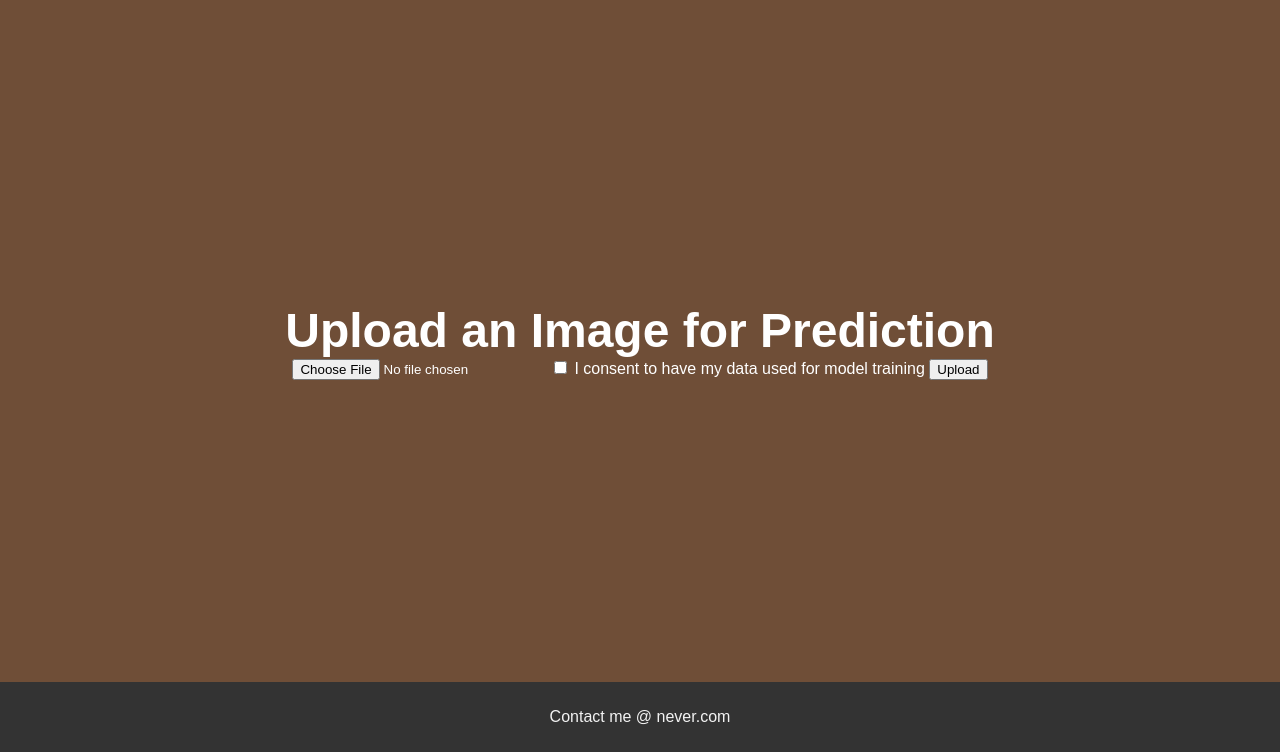
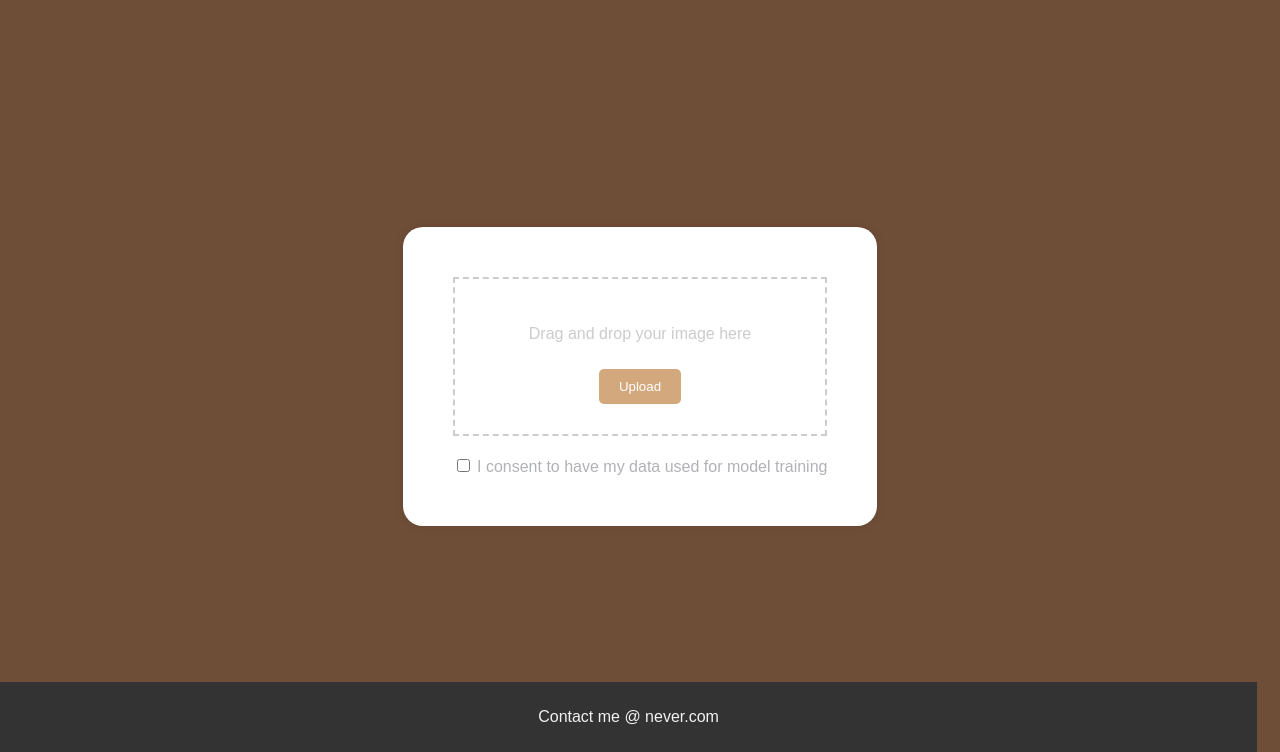
Before and after one commit to zedchichi/FYP_ENHANCING-ACCURACY-IN-BRITISH-SIGN-LANGUAGE-TRANSLATION-DIGITS-, a Flask app: page /upload in a window 1280 px wide. Shown: the part 48-800 px from the top of the page. Run offline with Flask 3, Linux system fonts and the light colour scheme.

Commit message:
handle feedback, and display results better. Better upload look

```diff
--- a/app/templates/upload.html
+++ b/app/templates/upload.html
@@ -12,6 +12,7 @@
             display: flex;
             flex-direction: column;
             height: 100vh;
+
         }
         .navbar {
             background-color: #333;
@@ -51,6 +52,74 @@
             text-align: center;
             padding: 10px;
             font-size: 1em;
+            bottom: 0;
+            width: 96.65%;
+            position: absolute;
+            height: 50px;
+            overflow: hidden;
+        }
+        .upload-box {
+            background: #fff;
+            border-radius: 20px;
+            padding: 50px;
+            text-align: center;
+            box-shadow: 0 0 10px rgba(0, 0, 0, 0.1);
+        }
+        .drag-area {
+            border: 2px dashed #ccc;
+            padding: 30px;
+            cursor: pointer;
+            color: #ccc;
+        }
+        .drag-area:hover {
+            background-color: #fafafa;
+        }
+        .btn {
+            background-color: #d3a87c;
+            border: none;
+            padding: 10px 20px;
+            border-radius: 5px;
+            color: #fff;
+            margin-top: 10px;
+            cursor: pointer;
+        }
+        .consent-checkbox {
+            margin-top: 20px;
+            color: #B1B2B5;
+        }
+        .result-container {
+            display: none;
+            margin-top: 20px;
+        }
+        .feedback-section {
+            text-align: left;
+            display: flex;
+            align-items: center;
+        }
+        .feedback-section label, .feedback-section input {
+            margin-right: 10px;
+        }
+        /* Styles for second image functionality */
+        .feedback-form {
+            display: none;
+            background-color: #fff;
+            color: #000;
+            padding: 20px;
+            margin-top: 20px;
+            text-align: center;
+            border-radius: 10px;
+        }
+        .feedback-form input[type="text"] {
+            padding: 5px;
+            margin: 5px;
+        }
+        .feedback-form input[type="submit"] {
+            background-color: #d3a87c;
+            border: none;
+            padding: 10px 20px;
+            border-radius: 5px;
+            color: #fff;
+            cursor: pointer;
         }
     </style>
 </head>
@@ -62,48 +131,138 @@
     </div>
 
      <div class="main-content">
-        <h1>Upload an Image for Prediction</h1>
-        <form action="{{ url_for('views.upload') }}" method="post" enctype="multipart/form-data">
-            <input type="file" name="file" required>
-            <label>
-                <input type="checkbox" name="consent" required>
-                I consent to have my data used for model training
-            </label>
-            <input type="submit" value="Upload">
+         <div class="upload-box">
+             <div class="drag-area">
+                 <p>Drag and drop your image here</p>
+                 <button class="btn" onclick="document.getElementById('file-input').onclick()">Upload</button>
+                 <input type="file" id="file-input" hidden onchange="uploadFile()">
+             </div>
+
+             <div class="consent-checkbox">
+                 <input type="checkbox" id="consent" name="consent" required>
+                 <label for="consent">I consent to have my data used for model training</label>
+             </div>
+         </div>
+
+
+        <div class="result-container" id="result-container">
+
+        </div>
+
+         <form class="feedback-form" id="feedback-form" onsubmit="submitFeedback(event)">
+             <h2>Prediction Result:</h2>
+             <img id="predicted-image" src="" alt="Predicted Image" style="max-width: 200px; display: block; margin: auto;">
+             <div id="prediction-result"></div>
+
+            <div class="feedback-section">
+                <label for="yes">Was the prediction correct?</label>
+                <input type="radio" id="yes" name="feedback" value="yes">
+                <label for="yes">Yes</label>
+                <input type="radio" id="no" name="feedback" value="no">
+                <label for="no">No</label>
+            </div>
+
+            <input type="text" id="correct-prediction" name="correct-prediction" placeholder="Correct Prediction" required>
+            <input type="submit" value="SUBMIT">
          </form>
      </div>
 
-     <div id="prediction-result" style="display: none;" class="main-content">
-         <h2>Prediction Result:</h2>
-         <p id="model-prediction"></p>
-         <h3>Was the prediction correct?</h3>
-         <button onclick="feedbackYes()">Yes</button>
-         <button onclick="feedbackNo()">No</button>
-
-         <div id="wrong-prediction" style="display: none;">
-             <p>Please enter the correct number:</p>
-             <input type="text" id="correct-number" name="correct-number">
-             <button onclick="submitCorrection()">Submit Correction</button>
-         </div>
-     </div>
 
     <div class="footer">
         <p>Contact me @ never.com</p>
     </div>
 
     <script>
-    function feedbackYes() {
-        alert('Thank you for your feedback');
+
+         function uploadFile() {
+                // Implement file upload functionality here
+                // After file is uploaded, you would call a function to handle the prediction and then display the result container.
+
+                let fileInput = document.getElementId('file-input');
+                let file = fileInput.files[0]
+
+                if(!file){
+                    alert('Please select a file to upload')
+                    return;
                 }
 
-    function submitCorrection() {
-         var correctNumber = document.getElementById('correct-number').value;
+               let formData = new FormData();
+                formData.append('file', file);
 
-         if (correctNumber.trim == ''{
-            alert('please enter a number');
+                let consentCheckbox = document.getElementId('consent');
+                if (!consentCheckbox.checked) {
+                    alert('Please provide consent to use your data for model training.');
                     return;
                 }
-         alert('Thank you for the correction');
+
+                 // Append consent to the form data
+                formData.append('consent',consentCheckbox.checked);
+
+                // Use fetch to send the file to the server
+                fetch('/upload', {
+                    method: 'POST',
+                    body: formData
+                })
+                .then(response => response.json()) // Assuming the server responds with JSON
+                .then(data => {
+                    console.log(data); // Handle the response data from the server
+                    // For example, if your server returns the prediction result:
+                    document.getElementById('prediction-result').innerText = data.result;
+                    // Show the result container
+                    document.getElementById('result-container').style.display = 'block';
+                })
+                .catch(error => {
+                    console.error('Error:', error);
+                });
+
+         }
+
+        function submitFeedback(event) {
+            event.preventDefault();
+            // Get the value of the selected radio button
+            let feedback = document.querySelector('input[name="feedback"]:checked').value;
+            let correctPrediction = document.getElementById('correct-prediction').value;
+
+            if (feedback === 'no' && !correctPrediction) {
+                alert('Please enter the correct prediction.');
+                return;
+            }
+
+            // Implement the logic to send feedback to your server
+            // Construct the feedback object
+            const feedbackData = {
+                feedback: feedback,
+                correctPrediction: feedback === 'no' ? correctPrediction : null
+            };
+
+            // Use fetch to send feedback to your server
+            fetch('/feedback', { // Make sure to use the correct endpoint
+                method: 'POST',
+                headers: {
+                    'Content-Type': 'application/json',
+                },
+                body: JSON.stringify(feedbackData),
+            })
+            .then(response => {
+                if (!response.ok) {
+                    throw new Error('Network response was not ok');
+                }
+                return response.json();
+            })
+            .then(data => {
+                console.log('Success:', data);
+                // Hide the feedback form
+                document.getElementById('feedback-form').style.display = 'none';
+
+                // Display a thank-you message
+                const thankYouMessage = document.createElement('div');
+                thankYouMessage.textContent = 'Thank you for your feedback!';
+                thankYouMessage.setAttribute('id', 'thank-you-message');
+                document.body.appendChild(thankYouMessage);
+            })
+            .catch((error) => {
+                console.error('Error:', error);
+            });
         }
 
 
```
Lines whose indentation alone changed are shown as unchanged.
